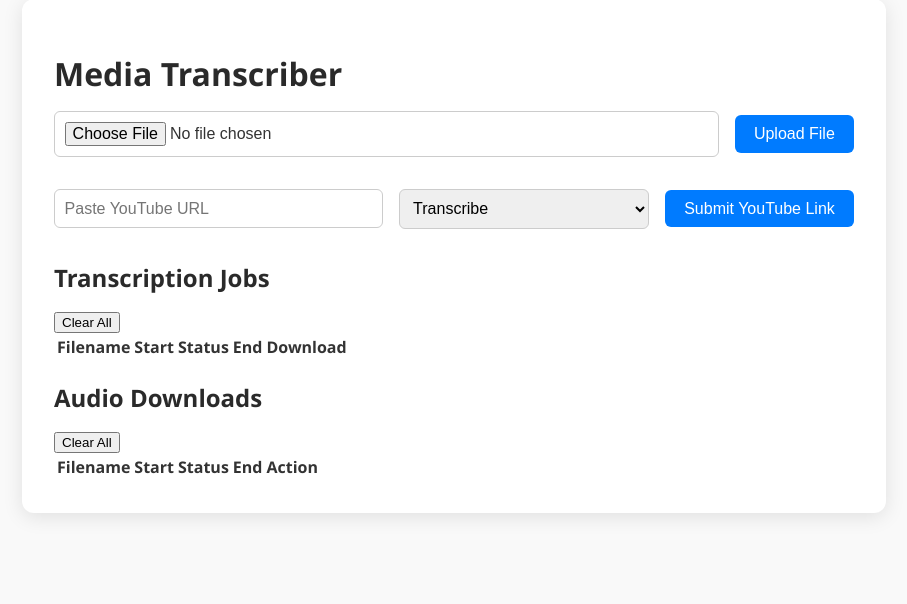
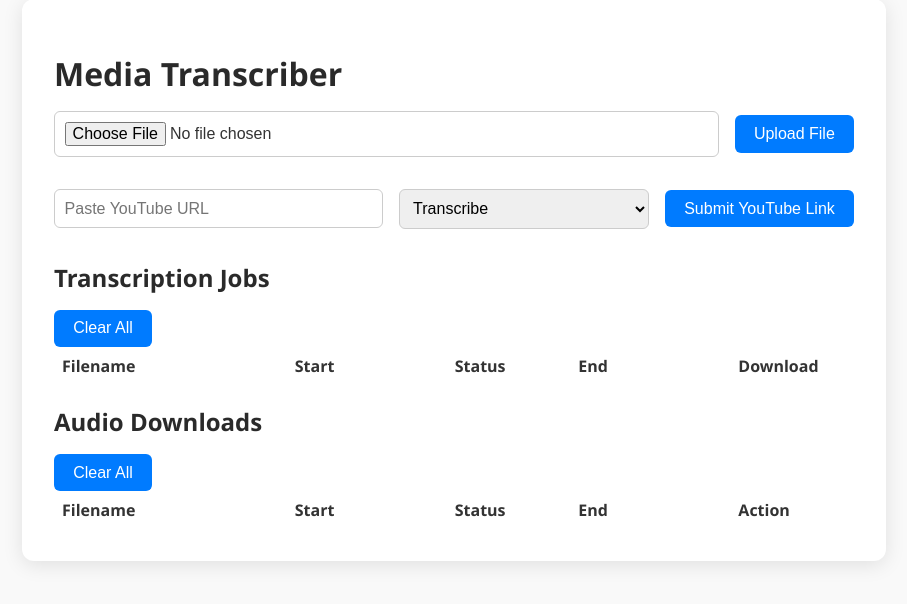
Before and after one commit to dmitripr/wav_transcriber, a FastAPI app: page / in a window 1280 px wide. Shown: the part 21-625 px from the top of the page, without its empty margins (186-1093 px from the left). Run offline with FastAPI, Linux system fonts and the light colour scheme; data that the repository does not hold is empty.

Commit message:
formatting changes

```diff
--- a/main.py
+++ b/main.py
@@ -72,7 +72,7 @@ async def upload_file(file: UploadFile = File(...), background_tasks: Background
         "filename": file.filename,
         "input_path": input_path,
         "status": "queued",
-        "start": datetime.now().isoformat(),
+        "start": datetime.now().strftime("%Y-%m-%d %H:%M:%S"),
         "end": None
     }
     background_tasks.add_task(run_transcription, job_id)
@@ -95,7 +95,7 @@ def run_transcription(job_id):
     if Path(output_path).exists():
         job["output_path"] = output_path
         job["status"] = "done"
-        job["end"] = datetime.now().isoformat()
+        job["end"] = datetime.now().strftime("%Y-%m-%d %H:%M:%S")
     wav_path.unlink(missing_ok=True)
     save_jobs()
 
@@ -117,7 +117,7 @@ def download(job_id: str):
 @app.post("/yt_download")
 async def yt_download(url: str = Form(...), background_tasks: BackgroundTasks = BackgroundTasks()):
     job_id = str(uuid.uuid4())
-    audio_jobs[job_id] = {"filename": "Fetching title...", "status": "starting", "start": datetime.now().isoformat()}
+    audio_jobs[job_id] = {"filename": "Fetching title...", "status": "starting", "start": datetime.now().strftime("%Y-%m-%d %H:%M:%S")}
     def run_download():
         try:
             title = subprocess.run([YTDLP_PATH, "--get-title", url], capture_output=True, text=True).stdout.strip()
@@ -127,7 +127,7 @@ async def yt_download(url: str = Form(...), background_tasks: BackgroundTasks =
             audio_jobs[job_id].update({"filename": filename, "status": "downloading", "path": output_path})
             subprocess.run([YTDLP_PATH, "-x", "--audio-format", "mp3", "--ffmpeg-location", FFMPEG_PATH, "-o", str(output_path), url], check=True)
             audio_jobs[job_id]["status"] = "done"
-            audio_jobs[job_id]["end"] = datetime.now().isoformat()
+            audio_jobs[job_id]["end"] = datetime.now().strftime("%Y-%m-%d %H:%M:%S")
         except Exception as e:
             audio_jobs[job_id]["status"] = "error"
         save_jobs()
@@ -137,7 +137,7 @@ async def yt_download(url: str = Form(...), background_tasks: BackgroundTasks =
 @app.post("/yt_transcribe")
 async def yt_transcribe(url: str = Form(...), background_tasks: BackgroundTasks = BackgroundTasks()):
     job_id = str(uuid.uuid4())
-    transcription_jobs[job_id] = {"status": "fetching title", "filename": url, "start": datetime.now().isoformat()}
+    transcription_jobs[job_id] = {"status": "fetching title", "filename": url, "start": datetime.now().strftime("%Y-%m-%d %H:%M:%S")}
     def run_transcribe():
         try:
             title = subprocess.run([YTDLP_PATH, "--get-title", url], capture_output=True, text=True).stdout.strip()
--- a/static/style.css
+++ b/static/style.css
@@ -38,6 +38,20 @@ h1, h2 {
   border: 1px solid #ccc;
   border-radius: 6px;
   min-width: 250px;
+}
+
+button {
+  padding: 0.6rem 1.2rem;
+  font-size: 1rem;
+  background-color: #007bff;
+  color: white;
+  border: none;
+  border-radius: 6px;
+  cursor: pointer;
+}
+
+button:hover {
+  background-color: #0056b3;
 }
 
 .upload-form button {
@@ -93,6 +107,25 @@ li button:hover {
   background: #c82333;
 }
 
+table {
+  width: 100%;
+  table-layout: fixed;
+  border-collapse: collapse;
+}
+
+th, td {
+  padding: 0.5rem;
+  text-align: left;
+  word-wrap: break-word;
+}
+
+th:nth-child(1) { width: 30%; } /* Filename */
+th:nth-child(2) { width: 20%; } /* Start */
+th:nth-child(3) { width: 15%; } /* Status */
+th:nth-child(4) { width: 20%; } /* End */
+th:nth-child(5) { width: 15%; } /* Download/Delete */
+
+
 @media (max-width: 1000px) {
   .upload-form {
     flex-direction: column;
```
